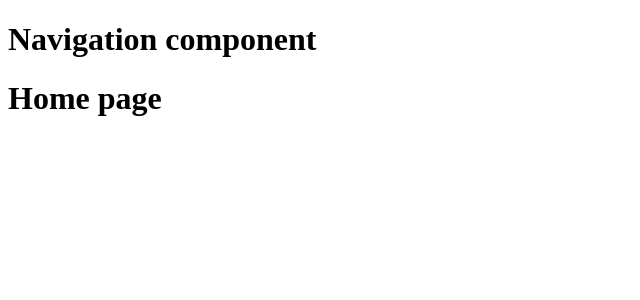
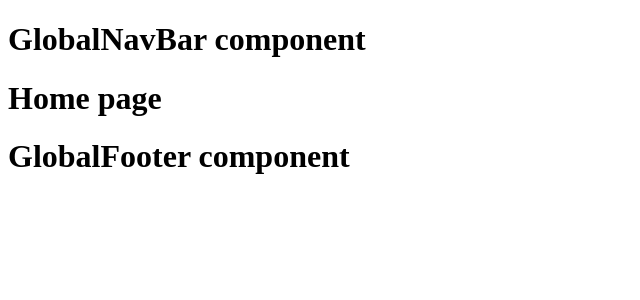
Before and after one commit to david-mov/task-manager-mern, a React app in the folder client/: page / in a window 1280 px wide. Shown: the top 300 px of the page, without its empty margins (0-640 px from the left). Built offline with nearby package versions, Linux system fonts and the light colour scheme.

Commit message:
feat: app layout with navigation bar and footer

```diff
--- a/client/src/components/Navigation.jsx
+++ /dev/null
@@ -1,9 +0,0 @@
-import * as React from 'react';
-
-export default function Navigation() {
-    return (
-        <>
-            <h1>Navigation component</h1>
-        </>
-    )
-}
--- /dev/null
+++ b/client/src/components/layout/AppLayout.jsx
@@ -0,0 +1,14 @@
+import * as React from 'react'
+import {Outlet} from 'react-router-dom'
+import GlobalNavBar from './GlobalNavBar'
+import GlobalFooter from './GlobalFooter'
+
+export default function AppLayout() {
+    return (
+        <div>
+            <GlobalNavBar />
+            <Outlet />
+            <GlobalFooter />
+        </div>
+    )
+}
--- /dev/null
+++ b/client/src/components/layout/GlobalFooter.jsx
@@ -0,0 +1,9 @@
+import * as React from 'react';
+
+export default function GlobalFooter() {
+    return (
+        <>
+            <h1>GlobalFooter component</h1>
+        </>
+    )
+}
--- /dev/null
+++ b/client/src/components/layout/GlobalNavBar.jsx
@@ -0,0 +1,9 @@
+import * as React from 'react';
+
+export default function GlobalNavBar() {
+    return (
+        <>
+            <h1>GlobalNavBar component</h1>
+        </>
+    )
+}
--- a/client/src/routers/AppRouter.jsx
+++ b/client/src/routers/AppRouter.jsx
@@ -1,7 +1,7 @@
 import * as React from 'react';
 import { Routes, Route } from "react-router-dom";
 
-import Navigation from "../components/Navigation";
+import AppLayout from "../components/layout/AppLayout";
 
 import AccountPage from "../pages/AccountPage";
 import UsersPage from "../pages/admin/UsersPage";
@@ -15,18 +15,18 @@
 export default function AppRouter() {
     return (
         <>
-            <Navigation />
+            <Routes>
+                <Route path="/" element={<AppLayout />} >
+                    <Route index element={<HomePage />} />
+                    <Route path="signup" element={<SignUpPage />} />
+                    <Route path="signin" element={<SignInPage />} />
+                    <Route path="account" element={<AccountPage />} />
+                    <Route path="projects" element={<ProjectsPage />} />
+                    <Route path="/project/:projectId" element={<ProjectPage />} />
+                    <Route path="/admin/users" element={<UsersPage />} />
 
-            <Routes>
-                <Route path="/" element={<HomePage />}/>
-                <Route path="signup" element={<SignUpPage />}/>
-                <Route path="signin" element={<SignInPage />}/>
-                <Route path="account" element={<AccountPage />}/>
-                <Route path="projects" element={<ProjectsPage />}/>
-                <Route path="/project/:projectId" element={<ProjectPage />}/>
-                <Route path="/admin/users" element={<UsersPage />}/>
-
-                <Route path="*" element={<NotFoundPage />}/>
+                    <Route path="*" element={<NotFoundPage />} />
+                </Route>
             </Routes>
         </>
     )
```
